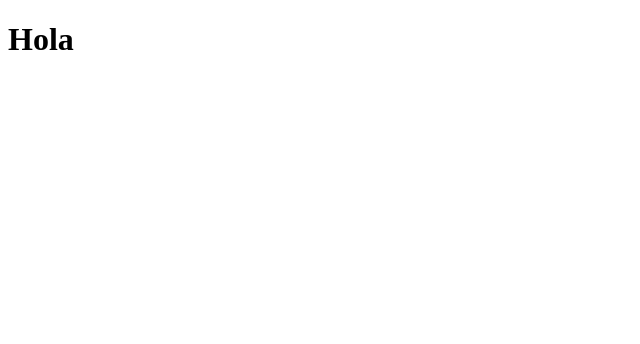
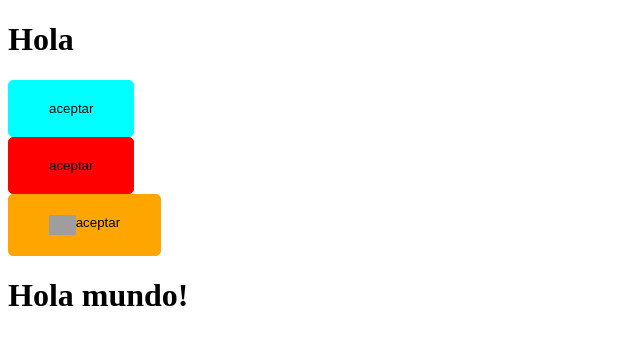
Before and after one commit to Al3x4nDr0s/Proyecto-Marketplace-NFTs, a React (Create React App) app in the folder client/: page / in a window 1280 px wide. Shown: the top 344 px of the page, without its empty margins (0-640 px from the left). Built offline with nearby package versions, Linux system fonts and the light colour scheme; grey boxes are pictures that could not be loaded.

Commit message:
add(shared) se agrego la carpeta shared y dentro se creo un boton con styledcomponents, se cambio la modularizacion

```diff
--- a/client/src/App.js
+++ b/client/src/App.js
@@ -1,6 +1,6 @@
 import {Route, Routes} from "react-router-dom"
 import LandingPage from "./components/LandingPage";
-import Home from "./components/Home";
+import Home from "./components/Home/Home";
 
 
 function App() {
@@ -10,6 +10,21 @@ function App() {
         <Route exact path={"/"} element={<LandingPage/>}></Route>
         <Route exact path={"/home"} element={<Home/>}></Route>
       </Routes>
+      <h1>Hola mundo!</h1>
+      {/* <header className="App-header">
+        <img src={logo} className="App-logo" alt="logo" />
+        <p>
+          Edit <code>src/App.js</code> and save to reload.
+        </p>
+        <a
+          className="App-link"
+          href="https://reactjs.org"
+          target="_blank"
+          rel="noopener noreferrer"
+        >
+          Learn React
+        </a>
+      </header> */}
     </div>
   );
 }
--- a/client/src/components/LandingPage.jsx
+++ b/client/src/components/LandingPage.jsx
@@ -1,9 +1,13 @@
 import React from 'react';
+import Button from './shared/Button';
 
 function LandingPage() {
     return (
         <div>
             <h1>Hola</h1>
+            <Button title="aceptar" onClick={() => console.log('entro')}/>
+            <Button color="red" title="aceptar"/>
+            <Button color="orange" icon="search" title="aceptar"/>
         </div>
     );
 }
--- /dev/null
+++ b/client/src/components/shared/Button.jsx
@@ -0,0 +1,33 @@
+import React from "react";
+import styled from "styled-components";
+
+const StyledButton = styled.button`
+  border: 1px solid ${(props) => props.color || "aqua"};;
+  border-radius: 5px;
+  cursor: pointer;
+  padding: 20px 40px;
+  outline: none;
+  background: ${(props) => props.color || "aqua"};
+  display: flex;
+  img {
+      height: 20px;
+  }
+
+  &:hover{
+      background: white;
+      color: ${(props) => props.color || "aqua"};
+      border: 1px solid ${(props) => props.color || "aqua"};
+  }
+`;
+
+const iconDictionary = {
+    search: "https://cdn-icons-png.flaticon.com/512/64/64673.png",
+}
+
+export default function Button(props) {
+  const { title, color, icon, onClick } = props;
+  return <StyledButton color={color} onClick={onClick}>
+      {icon && <img src={iconDictionary[icon] }/>}
+      {title}
+      </StyledButton>;
+}
```
Also changed, not shown: client/src/components/Footer/Footer.jsx (added, +11 -0 lines), client/src/components/Home/Home.jsx (renamed from client/src/components/Home.jsx).
